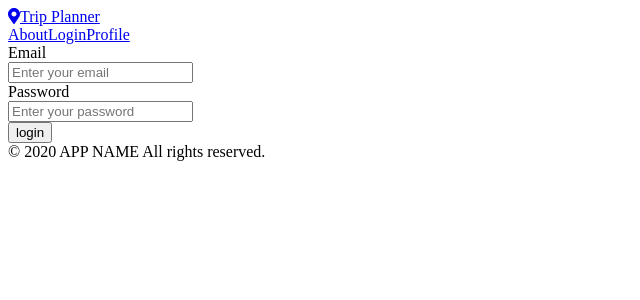
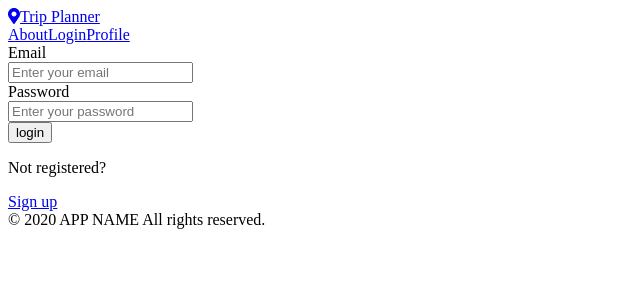
Before and after one commit to Asymi/FPLAP4_FINAL_PROJECT, a React (Create React App) app in the folder frontend/: page /login in a window 1280 px wide. Shown: the top 300 px of the page, without its empty margins (0-640 px from the left). Built offline with nearby package versions, Linux system fonts and the light colour scheme.

Commit message:
add sign up link

```diff
--- a/frontend/src/containers/Login.js
+++ b/frontend/src/containers/Login.js
@@ -1,4 +1,5 @@
 import React, { Component } from 'react'
+import { Link } from 'react-router-dom'
 import { logIn } from '../Actions/Actions'
 import { connect } from 'react-redux'
 import { toast, ToastContainer } from 'react-toastify'
@@ -72,6 +73,7 @@ class Login extends Component {
                     <br/>
                     <input type="submit" value="login"></input>
                 </form>
+                <p>Not registered?</p><Link to="/signup">Sign up</Link>
             </div>
         )
     }
```
